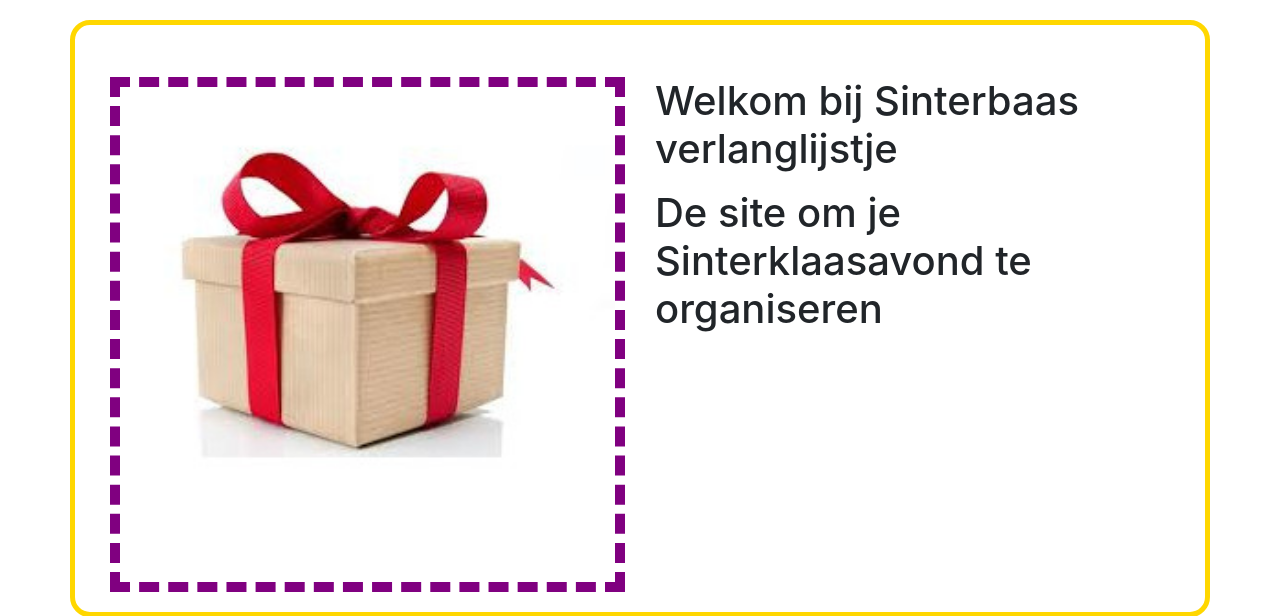
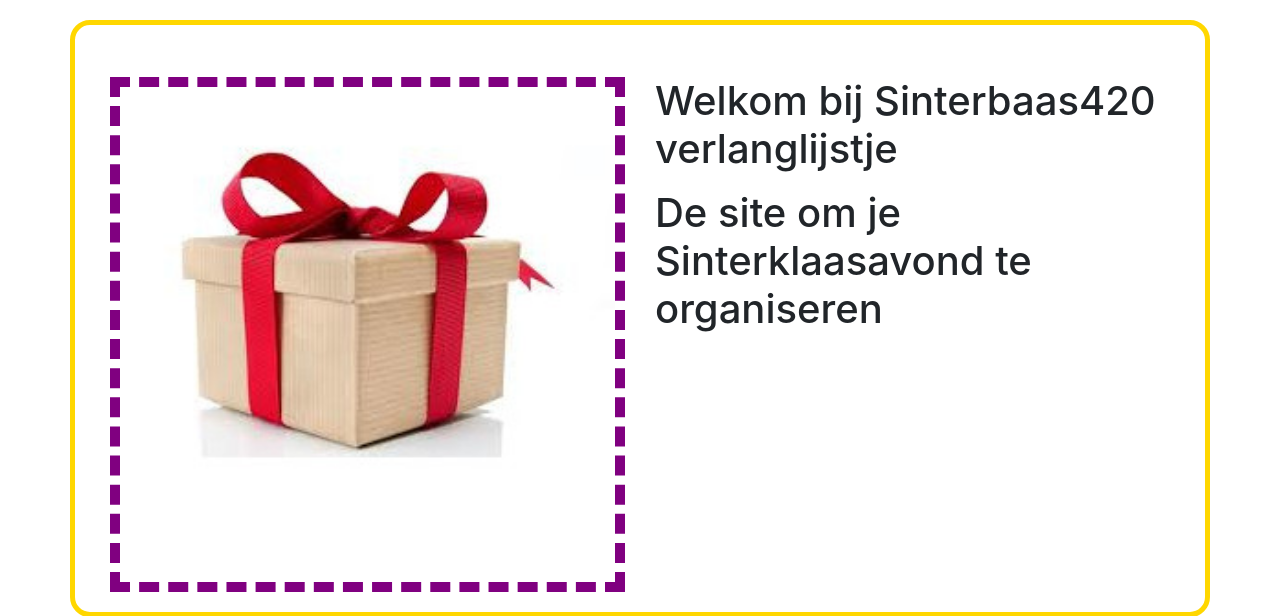
Before and after one commit to SLusherxp/project-2-website, a PHP site: page / in a window 1280 px wide. Shown: the part 216-832 px from the top of the page. Run offline with PHP 8.4, Linux system fonts and the light colour scheme; some web fonts are replaced.

Commit message:
derde commit

```diff
--- a/home.html
+++ b/home.html
@@ -4,7 +4,7 @@
   </div>
   <div class="col-6 crafty_girls">
     <h1>
-      <p>Welkom bij Sinterbaas verlanglijstje </p>
+      <p>Welkom bij Sinterbaas420 verlanglijstje </p>
       <p>De site om je Sinterklaasavond te organiseren</p>
       <p></p>
   </div>
--- a/index.php
+++ b/index.php
@@ -12,7 +12,7 @@
   <link rel="stylesheet" href="./css/style.css">
   <link rel="shortcut icon" href="favicon.ico" type="image/x-icon">
   <link href="https://fonts.googleapis.com/css?family=Crafty+Girls&display=swap" rel="stylesheet">
-  <title>Sinterklaasverlanglijstje</title>
+  <title>Sinterklaas1verlanglijstje</title>
 </head>
 
 <body>
```
